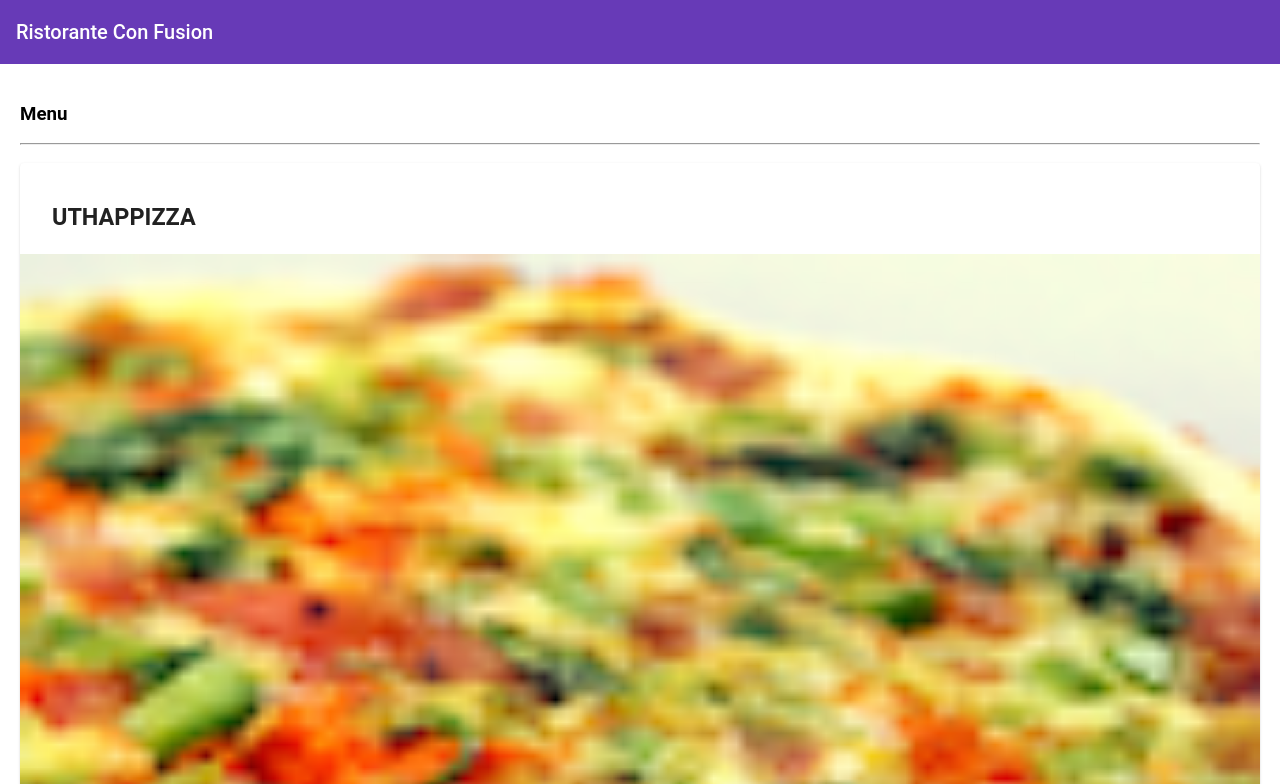
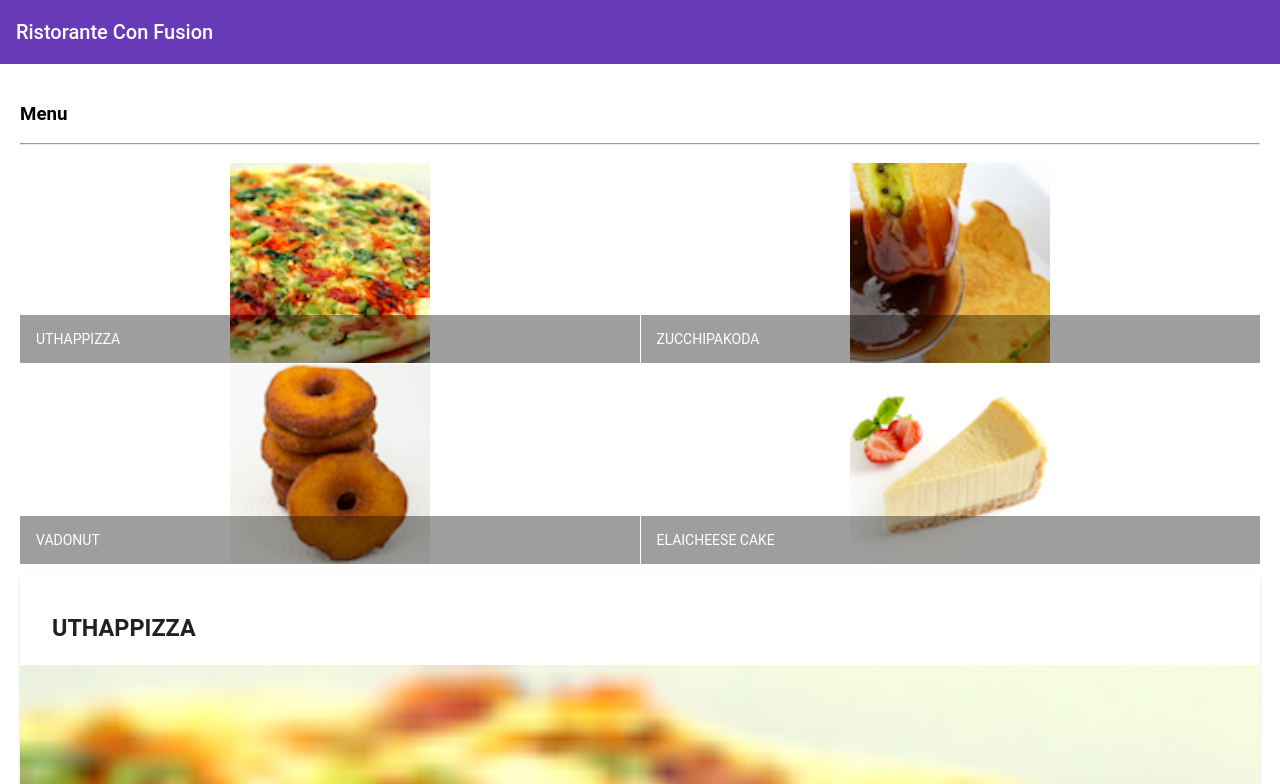
Before and after one commit to AndresBettinelli/coursera-angular-bootstrap, an Angular app in the folder curso-angular/conFusion/: page / in a window 1280 px wide. Shown: the top 784 px of the page. Built offline with nearby package versions, Linux system fonts and the light colour scheme.

Commit message:
Correccion

```diff
--- a/curso-angular/conFusion/src/app/menu/menu.component.html
+++ b/curso-angular/conFusion/src/app/menu/menu.component.html
@@ -9,7 +9,7 @@
     </div>
   </div>
 
-  <!-- <div fxFlex>
+  <div fxFlex>
     <mat-grid-list cols="2" rowHeight="200px">
       <mat-grid-tile *ngFor="let dish of dishes">
         <img height="200px" src={{dish.image}} alt={{dish.name}}>
@@ -18,7 +18,7 @@
         </mat-grid-tile-footer>
       </mat-grid-tile>
     </mat-grid-list>
-  </div> -->
+  </div>
 
   <div fxFlex *ngIf="selectedDish">
     <mat-card>
```
